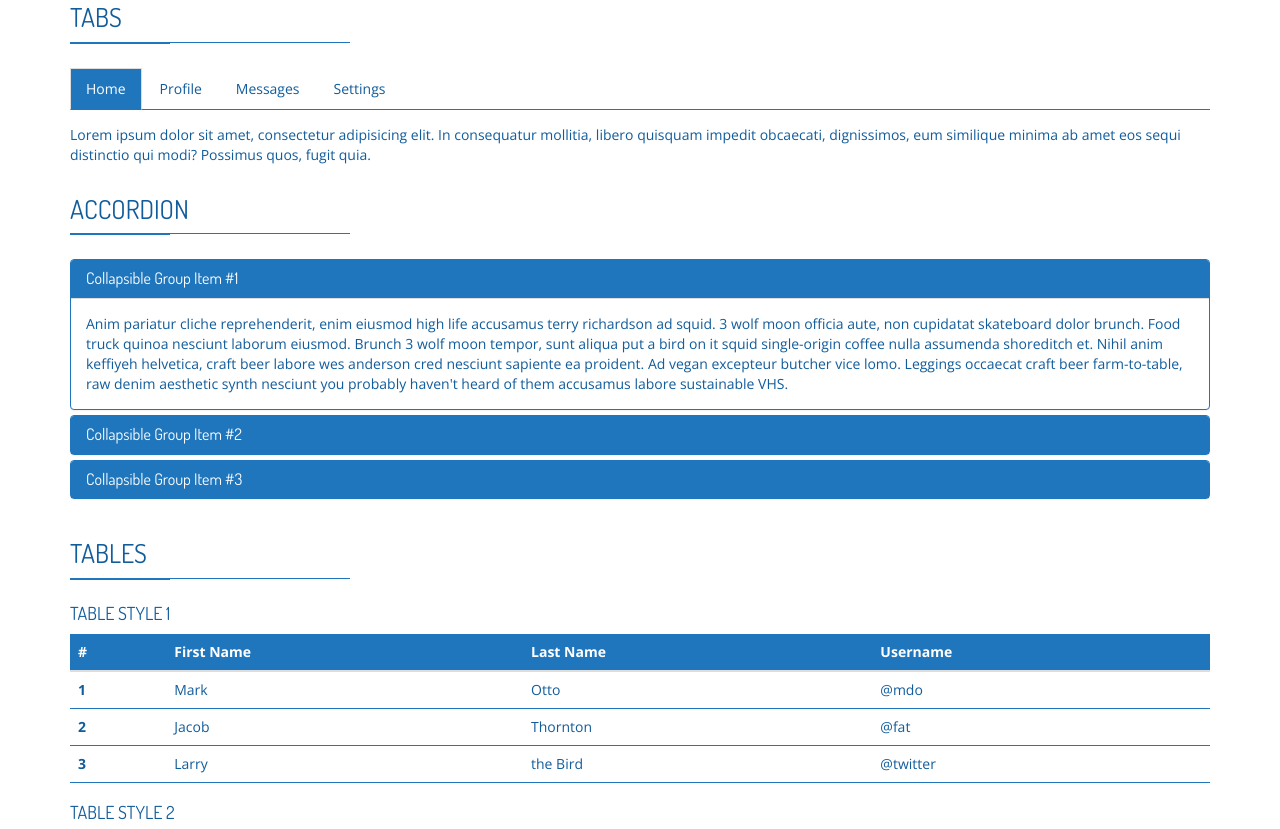
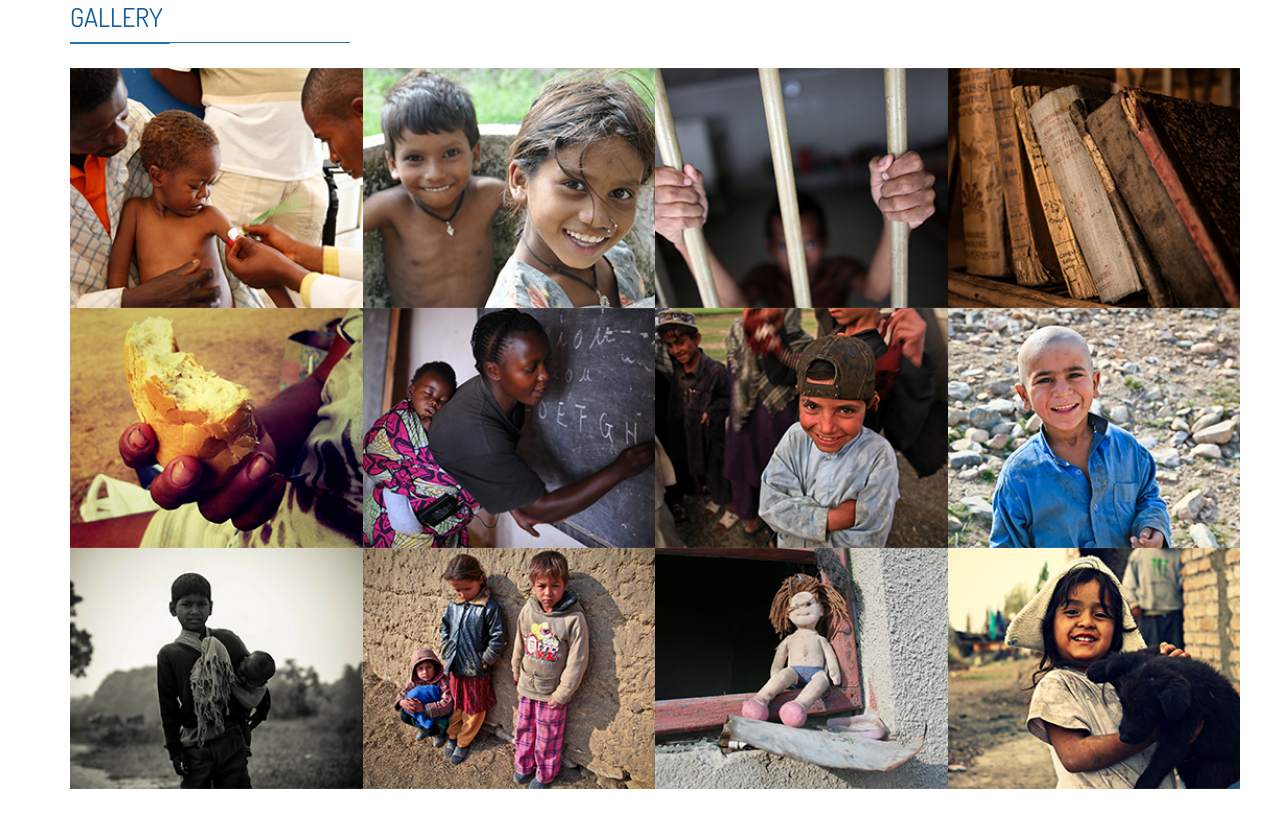
Before and after one commit to imtiffanyyu/Scarf, a plain HTML site: page causes-single.html in a window 1280 px wide. Shown: the part 1099-1928 px from the top of the page. Drawn offline with nearby package versions, Linux system fonts and the light colour scheme; some packages are replaced by stand-ins of ours.

Commit message:
Cleaned up other pages

```diff
--- a/causes-single.html
+++ b/causes-single.html
@@ -224,12 +224,155 @@
 
 				<div class="col-md-12 fadeIn animate-onscroll">
 
-					<h2 class="title-style-2"> Tabs <span class="title-under"></span></h2>
+					<h2 class="title-style-2"> Gallery <span class="title-under"></span></h2>
 
 
-						<div role="tabpanel">
 
-							  <!-- Nav tabs -->
+
+					<div class="main-container">
+
+		<div class="container gallery fadeIn animated">
+
+			<div class="row">
+
+
+					<a href="assets/images/gallery/7610291856_931fb9f461_k.jpg" class="col-md-3 col-sm-4 gallery-item lightbox">
+
+						<img src="assets/images/gallery/thumb/7610291856_931fb9f461_k.jpg" alt="">
+
+						<span class="on-hover">
+							<span class="hover-caption">Image Caption</span>
+						</span>
+
+					</a> <!-- /.gallery-item -->
+
+					<a href="assets/images/gallery/children-82272_1280.jpg" class="col-md-3 col-sm-4 gallery-item lightbox">
+
+						<img src="assets/images/gallery/thumb/children-82272_1280.jpg" alt="">
+
+						<span class="on-hover">
+							<span class="hover-caption">Image Caption</span>
+						</span>
+
+					</a> <!-- /.gallery-item -->
+
+
+					<a href="assets/images/gallery/human-rights.jpg" class="col-md-3 col-sm-4 gallery-item lightbox">
+
+						<img src="assets/images/gallery/thumb/human-rights.jpg" alt="">
+
+						<span class="on-hover">
+							<span class="hover-caption">Image Caption</span>
+						</span>
+
+					</a> <!-- /.gallery-item -->
+
+
+					<a href="assets/images/gallery/old-books-436498_1280.jpg" class="col-md-3 col-sm-4 gallery-item lightbox">
+
+						<img src="assets/images/gallery/thumb/old-books-436498_1280.jpg" alt="">
+
+						<span class="on-hover">
+							<span class="hover-caption">Image Caption</span>
+						</span>
+
+					</a> <!-- /.gallery-item -->
+
+					<a href="assets/images/gallery/hunger-682834_1280.jpg" class="col-md-3 col-sm-4 gallery-item lightbox">
+
+						<img src="assets/images/gallery/thumb/hunger-682834_1280.jpg" alt="">
+
+						<span class="on-hover">
+							<span class="hover-caption">Image Caption</span>
+						</span>
+
+					</a> <!-- /.gallery-item -->
+
+					<a href="assets/images/gallery/africa-education.jpg" class="col-md-3 col-sm-4 gallery-item lightbox">
+
+						<img src="assets/images/gallery/thumb/africa-education.jpg" alt="">
+
+						<span class="on-hover">
+							<span class="hover-caption">Image Caption</span>
+						</span>
+
+					</a> <!-- /.gallery-item -->
+
+
+					<a href="assets/images/gallery/afghani-60798_1280.jpg" class="col-md-3 col-sm-4 gallery-item lightbox">
+
+						<img src="assets/images/gallery/thumb/afghani-60798_1280.jpg" alt="">
+
+						<span class="on-hover">
+							<span class="hover-caption">Image Caption</span>
+						</span>
+
+					</a> <!-- /.gallery-item -->
+
+					<a href="assets/images/gallery/boy-60729_1280.jpg" class="col-md-3 col-sm-4 gallery-item lightbox">
+
+						<img src="assets/images/gallery/thumb/boy-60729_1280.jpg" alt="">
+
+						<span class="on-hover">
+							<span class="hover-caption">Image Caption</span>
+						</span>
+
+					</a> <!-- /.gallery-item -->
+
+
+					<a href="assets/images/gallery/child-207573_1280.jpg" class="col-md-3 col-sm-4 gallery-item lightbox">
+
+						<img src="assets/images/gallery/thumb/child-207573_1280.jpg" alt="">
+
+						<span class="on-hover">
+							<span class="hover-caption">Image Caption</span>
+						</span>
+
+					</a> <!-- /.gallery-item -->
+
+
+					<a href="assets/images/gallery/children-60654_1280.jpg" class="col-md-3 col-sm-4 gallery-item lightbox">
+
+						<img src="assets/images/gallery/thumb/children-60654_1280.jpg" alt="">
+
+						<span class="on-hover">
+							<span class="hover-caption">Image Caption</span>
+						</span>
+
+					</a> <!-- /.gallery-item -->
+
+					<a href="assets/images/gallery/doll-87407_1280.jpg" class="col-md-3 col-sm-4 gallery-item lightbox">
+
+						<img src="assets/images/gallery/thumb/doll-87407_1280.jpg" alt="">
+
+						<span class="on-hover">
+							<span class="hover-caption">Image Caption</span>
+						</span>
+
+					</a> <!-- /.gallery-item -->
+
+					<a href="assets/images/gallery/girl-62328_1280.jpg" class="col-md-3 col-sm-4 gallery-item lightbox">
+
+						<img src="assets/images/gallery/thumb/girl-62328_1280.jpg" alt="">
+
+						<span class="on-hover">
+							<span class="hover-caption">Image Caption</span>
+						</span>
+
+					</a> <!-- /.gallery-item -->
+
+
+			</div>
+
+		</div>
+
+
+	</div> <!-- /.main-container  -->
+
+
+<!-- 						<div role="tabpanel">
+
+
 							  <ul class="nav nav-tabs" role="tablist">
 							    <li role="presentation" class="active"><a href="#home" aria-controls="home" role="tab" data-toggle="tab">Home</a></li>
 							    <li role="presentation"><a href="#profile" aria-controls="profile" role="tab" data-toggle="tab">Profile</a></li>
@@ -237,7 +380,7 @@
 							    <li role="presentation"><a href="#settings" aria-controls="settings" role="tab" data-toggle="tab">Settings</a></li>
 							  </ul>
 
-							  <!-- Tab panes -->
+
 							  <div class="tab-content">
 							    <div role="tabpanel" class="tab-pane active" id="home">
 							    	Lorem ipsum dolor sit amet, consectetur adipisicing elit. In consequatur mollitia, libero quisquam impedit obcaecati, dignissimos, eum similique minima ab amet eos sequi distinctio qui modi? Possimus quos, fugit quia.</div>
@@ -249,14 +392,14 @@
 							    	Lorem ipsum dolor sit amet, consectetur adipisicing elit. Ea ducimus ullam distinctio fugiat voluptates! Vero quis adipisci asperiores aliquam ullam doloremque dolor, reprehenderit, accusamus nisi ut eveniet quas reiciendis dolore.</div>
 							  </div>
 
-						</div>
+						</div> -->
 
 						<p></p>
 
 
 				</div>
 
-				<div class="col-md-12 fadeIn animate-onscroll">
+				<!-- <div class="col-md-12 fadeIn animate-onscroll">
 
 					<h2 class="title-style-2"> Accordion <span class="title-under"></span></h2>
 
@@ -307,10 +450,10 @@
 
 					<p></p>
 
-				</div>
+				</div> -->
 
 
-				<div class="col-md-12 fadeIn animate-onscroll">
+<!-- 				<div class="col-md-12 fadeIn animate-onscroll">
 
 					<h2 class="title-style-2">Tables <span class="title-under"></span></h2>
 
@@ -398,7 +541,7 @@
 					      </tbody>
 					    </table>
 
-				</div>
+				</div> -->
 
 			</div>
 
```
Also changed, not shown: contact.html (+2 -2 lines).
